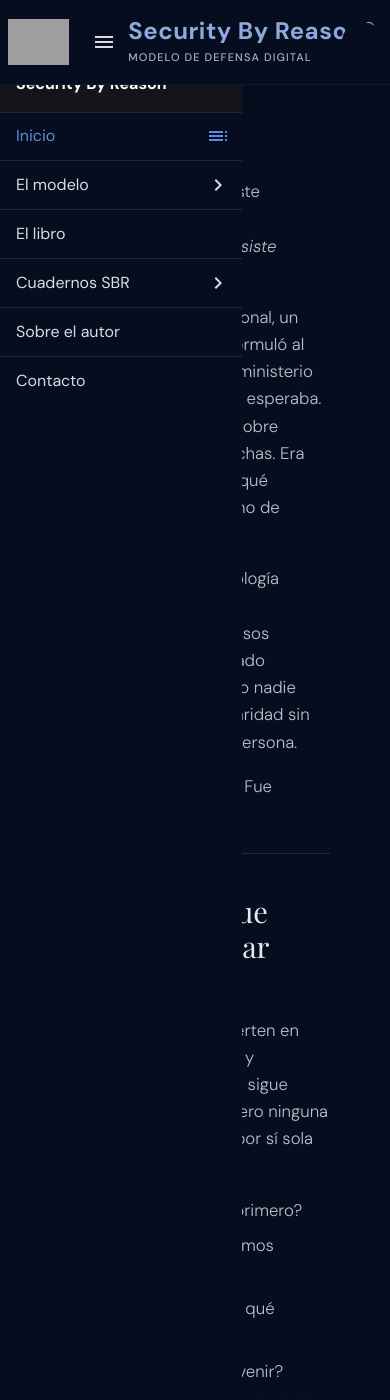
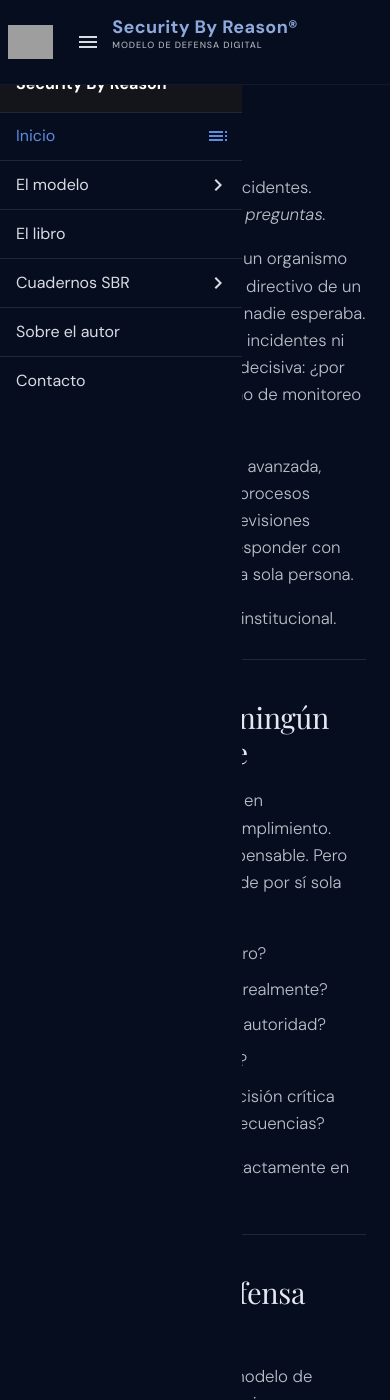
Before and after one commit to danielsasia/sbr-site, an MkDocs documentation site: the page built from docs/index.md, in a window 390 px wide and 1400 px high. Built offline with MkDocs 1.6.1 and Material for MkDocs 9.7.7, drawn with Linux system fonts in a browser that asks for light colours; some web fonts are replaced; grey boxes are pictures that could not be loaded.

Commit message:
Update extra.css

```diff
--- a/docs/stylesheets/extra.css
+++ b/docs/stylesheets/extra.css
@@ -329,38 +329,79 @@
   display:none !important;
 }
 
-/* MOBILE: menú hamburguesa clickeable */
+/* MOBILE / TABLET */
 @media screen and (max-width:76.24em){
 
+  /* no mostrar tabs horizontales */
+  .md-tabs{
+    display:none !important;
+  }
+
+  /* volver al comportamiento nativo del header en mobile */
   .md-header{
+    position:sticky !important;
+    top:0 !important;
     z-index:30 !important;
   }
 
+  /* NO tocar el drawer nativo */
   .md-sidebar{
-    pointer-events:none !important;
+    pointer-events:auto !important;
   }
 
   .md-sidebar--primary{
     position:fixed !important;
     top:0 !important;
     left:0 !important;
-    z-index:70 !important;
+    width:12.1rem !important;
+    max-width:80vw !important;
+    z-index:50 !important;
     pointer-events:auto !important;
   }
 
-  .md-sidebar--scrollwrap,
   .md-sidebar__scrollwrap,
   .md-sidebar__inner,
   .md-nav,
   .md-nav--primary,
-  .md-nav--primary .md-nav__list,
-  .md-nav--primary .md-nav__item,
-  .md-nav--primary .md-nav__link{
+  .md-nav__list,
+  .md-nav__item,
+  .md-nav__link{
     pointer-events:auto !important;
   }
 
   .md-overlay{
-    z-index:60 !important;
+    z-index:49 !important;
     pointer-events:auto !important;
   }
+
+  /* evitar que el contenido se meta debajo del header */
+  .md-content__inner{
+    padding-left:1.2rem !important;
+    padding-right:1.2rem !important;
+    padding-top:1rem !important;
+  }
+
+  /* branding más compacto en celular */
+  .md-header__button.md-logo img,
+  .md-header__button.md-logo svg{
+    height:34px !important;
+    max-height:34px !important;
+  }
+
+  .md-header__topic:first-child{
+    font-size:18px !important;
+  }
+
+  .md-header__topic:first-child::after{
+    font-size:9px !important;
+    margin-top:4px !important;
+  }
+
+  /* hero home más razonable en mobile */
+  [data-md-page="index"] .md-typeset > p:first-of-type,
+  [data-md-page="index"] .md-typeset > p:nth-of-type(2){
+    font-size:1.35rem !important;
+    line-height:1.15 !important;
+    max-width:none !important;
+  }
 }
```
